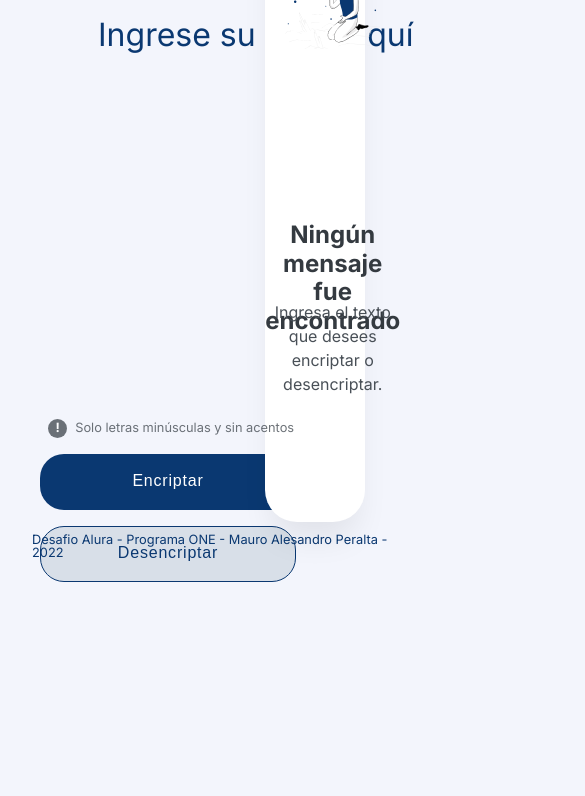
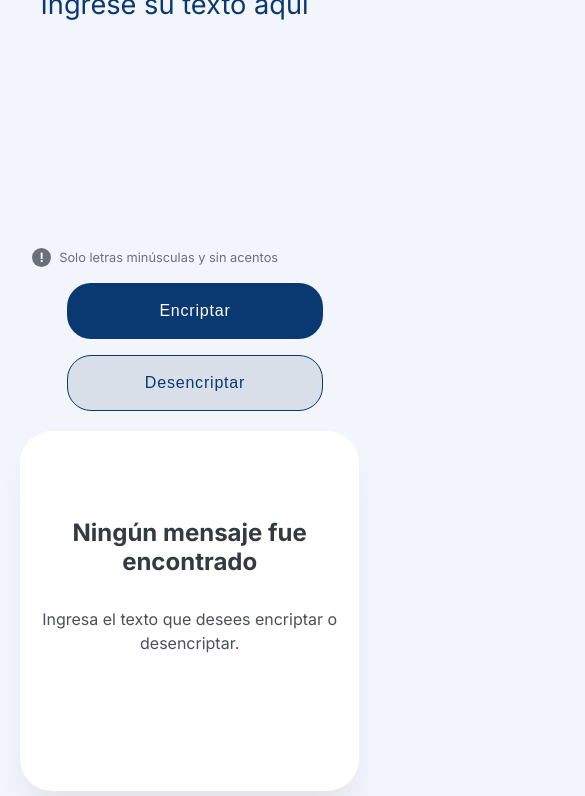
Before and after one commit to MauroPeralta1595/Encriptador-de-textos--Alura-Challenge-ONE, a plain HTML site: page index.html in a window 390 px wide. Shown: the part 101-897 px from the top of the page, 585 px wide, since content can reach past the window. Before the commit the page ends 844 px from the top, so only its background shows below. Drawn offline with Linux system fonts and the light colour scheme.

Commit message:
Mejora de la interfaz y adición de logos/contacto
El propósito fue mejorar la interfaz y añadir el respectivo contacto, además se avanzó en el diseño responsivo, todavía no definitivo.

```diff
--- a/css/style.css
+++ b/css/style.css
@@ -5,7 +5,11 @@ body{
 
 main{
     width: 100%;
-    height: 38.7rem;
+    height: 38rem;
+}
+
+.caja-logo{
+    text-align: start;
 }
 
 .logo{
@@ -21,10 +25,11 @@ main{
 }
 
 .cuadro-encriptacion{
+    top: 1.5rem;
     background-color: #FFF;
     border-radius: 2rem;
     box-shadow: 0px 24px 32px -8px rgba(0, 0, 0, 0.08);
-    height: 98%;
+    height: 90.9%;
     width:80%;
     display: inline-block;
     text-align: center;
@@ -71,17 +76,17 @@ main{
 }
 
 .boton-copiar-visible{
-    margin-top: 2rem;
     border: 1px solid #0A3871;
     background: #D8DFE8;
     color: #0A3871;
     height: 9%;
     opacity:100;
     margin:0 auto;
+    transition: .2s all;
 }
 
+
 .boton-copiar-invisible{
-    margin-top: 2rem;
     border: 1px solid #0A3871;
     background: #D8DFE8;
     color: #0A3871;
@@ -139,6 +144,7 @@ main{
 .botones{
     display:inline-block;
     margin: 0 0 0 2rem;
+    width:auto;
 }
 
 .texto-informativo{
@@ -187,7 +193,15 @@ button{
     font-size: 1rem;
     line-height: 1.18rem;
     letter-spacing: .05rem;
+    transition: .2s all;
 }
+
+button:hover{
+    transform:scale(1.03);
+    background-color: #0e77a8ce;
+    cursor:pointer;
+}
+
 
 .boton-encriptar{
     background: #0A3871;
@@ -195,11 +209,19 @@ button{
     border:none;
 }
 
+
 .boton-desencriptar{
     border: 1px solid #0A3871;
     background: #D8DFE8;
     color: #0A3871;
+    transition: .2s all;
 }
+
+.boton-desencriptar:hover, .boton-copiar-visible:hover{
+    color:#FFF;
+}
+
+
 
 .texto-salida{
     margin: 2rem auto 0 auto;
@@ -246,15 +268,6 @@ button{
     opacity:0%;
 }
 
-footer p {
-    font-family: 'Inter';
-    font-style: normal;
-    font-weight: 400;
-    font-size: .8rem;
-    color: #0A3871;
-    margin: 0 0 .3rem 2rem;
-}
-
 .error{
     font-family: 'Inter';
     font-style: normal;
@@ -282,3 +295,172 @@ footer p {
     line-height: 150%;
     display: inline-block;
 }
+
+footer p {
+    font-family: 'Inter';
+    font-style: normal;
+    font-weight: 400;
+    font-size: .9rem;
+    color: #0A3871;
+    margin: 1rem 1rem .3rem 6rem;
+    text-align:center;
+    display:inline-block;
+    vertical-align: top;
+}
+
+.logos-enlaces {
+    width: 3%;
+    margin: 0 .2rem;
+    transition: .8s;
+}
+.logos-enlaces:hover{
+    transform: scale(1.1);
+}
+
+
+@media (max-width: 425px){
+    main{
+        width: 100%;
+        height: 900px;
+        position:relative;
+
+    }
+    .texto-principal{
+        position:absolute;
+        top:0;
+        width:100%;
+        height: 50%;
+    }
+    .caja-ingresar-texto{
+        margin: 1rem auto;
+        text-align: center;
+        height: 60%;
+        width: 88%;
+    }
+
+    .botones{
+        margin: 1rem auto 0 auto;
+    }
+
+    .texto-informativo{
+        margin-left: 2rem;
+
+    }
+
+    .caja-logo{
+        width:50%;
+    }
+    .logo{
+        text-align: left;
+        margin:.7em auto;
+        width:60%;
+    }
+
+    .ingresar-texto{
+        font-family: 'Inter';
+        font-style: normal;
+        font-weight: 400;
+        font-size:  1.7rem;
+        color: #0A3871;
+        height: 82%;
+        width:90%;
+        background-color: #F3F5FC;
+        text-align: start;
+        resize: none;
+        border:none;
+        margin:auto;
+    }
+
+    .ingresar-texto::placeholder{
+        font-family: 'Inter';
+        font-style: normal;
+        font-weight: 400;
+        font-size: 1.7rem;
+        color: #0A3871;
+    }
+
+    .error{
+        color: #710a0a;
+        background-color: #F3F5FC;
+        border:2px solid rgba(255, 0, 0, 0.527);
+        border-radius: 5px;
+    }
+
+    .encriptacion{
+        float:none;
+        position:absolute;
+        bottom: 0;
+        width: 100%;
+        height: 40%;
+        margin: 2rem auto;
+
+    }
+
+    .cuadro-encriptacion{
+        display:inline-block;
+        margin: 0 1.25rem;
+        height: 100%;
+        width:87%;
+        position: absolute;
+        bottom: 0;
+    }
+
+    .munieco{
+        width: 0%;
+        height: 0%;
+    }
+
+    .cuadro-muñeco{
+        width: 0%;
+        margin: 0;
+        height: 0%;
+    }
+
+    footer p {
+        font-family: 'Inter';
+        font-style: normal;
+        font-weight: 400;
+        font-size: .9rem;
+        color: #0A3871;
+        margin: .5rem auto;
+        display:inline-block;
+    }
+
+    .logos-enlaces {
+        display:inline;
+        margin: 0 auto;
+        width: 15%;
+        margin: 0 .2rem .5rem .2rem;
+        transition: .8s;
+        position:relative;
+        left: 35%;
+    }
+
+    .cuadro-muñeco{
+        position:static;
+    }
+
+    .aviso-falta-mensaje {
+        margin: 1rem auto;
+        position: absolute;
+        top: 4.5rem;
+    }
+
+    .aviso-ingrese-texto {
+        margin: 1rem auto;
+        position: absolute;
+        top: 10rem;
+    }
+
+    .boton-copiar-visible{
+        height: 13%;
+    }
+
+    .reemplazar-cuadro{
+        height: 71%;
+    }
+
+    .aviso-texto-copiado-invisible{
+        margin: .5rem auto .1rem auto;
+    }
+}
--- a/index.html
+++ b/index.html
@@ -31,7 +31,7 @@
             </section>
 
             <section class="texto-principal">
-                <h1 class="logo"><img src="img/Logo.png" class="logo" alt="Logotipo de la página">
+                <h1 class="caja-logo"><img src="img/Logo.png" class="logo" alt="Logotipo de la página">
                 </h1>
                <form class="formulario-ingresar-texto">
                     <fieldset class="caja-ingresar-texto">
@@ -52,7 +52,7 @@
 
         </main>
         <footer>
-            <p>Desafio Alura - Programa ONE - Mauro Alesandro Peralta - 2022</p>
+            <p>Desafio Alura - Programa Oracle Next Education - Mauro Alesandro Peralta - 2022</p> <a href="https://github.com/MauroPeralta1595" target="_blank" rel="noopener noreferrer"><img class="logos-enlaces" src="img/github.svg" alt="Logo de github/Enlace a github del autor de la página"></a><a href="https://www.linkedin.com/in/mauro-peralta-057a5123a" target="_blank" rel="noopener noreferrer"><img class="logos-enlaces" src="img/icons8-linkedin-rodeado-de-círculo.svg" alt="Logo de LinkedIn/Enlace a LinkedIn del autor de la página"></a>
         </footer>
         <script src="js/encriptar-desencriptar-texto.js"></script>
         <script src="js/boton-encriptar-texto.js"></script>
```
Also changed, not shown: img/github.svg (added), img/icons8-linkedin-rodeado-de-círculo.svg (added).
